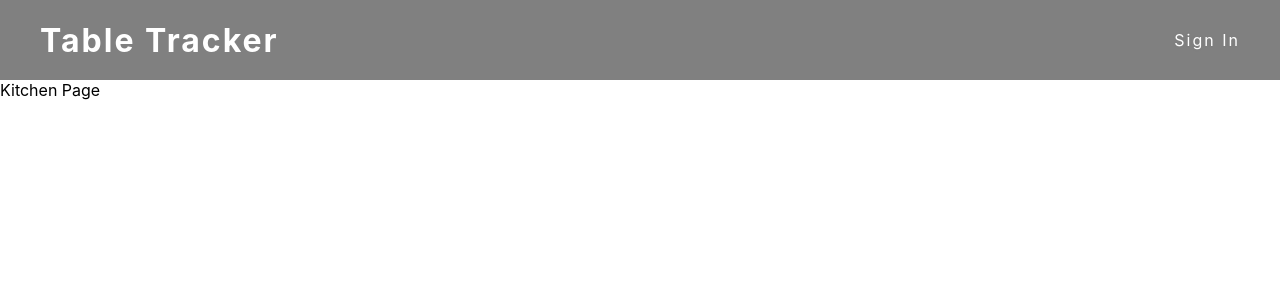
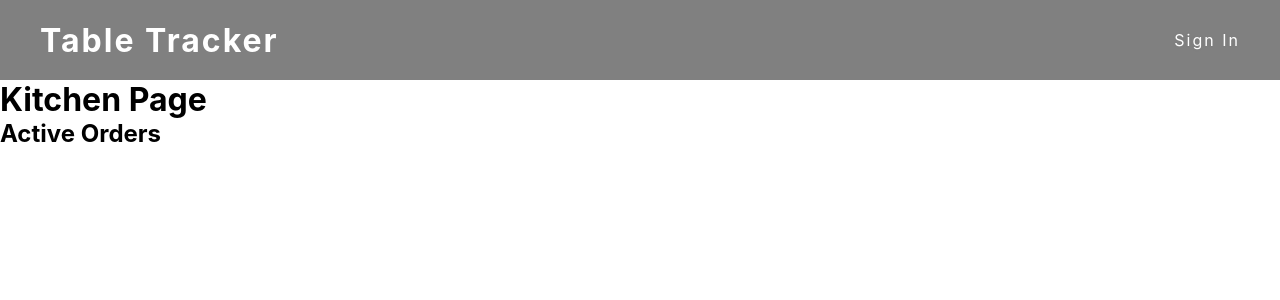
Before and after one commit to usuajiayako/Table-Tracker, a React (Create React App) app: page /kitchen in a window 1280 px wide. Shown: the top 300 px of the page. Built offline with nearby package versions, Linux system fonts and the light colour scheme; no server answers.

Commit message:
creates OrderList and OrderContext

```diff
--- /dev/null
+++ b/src/components/OrdersList/OrdersList.jsx
@@ -0,0 +1,7 @@
+import React from "react";
+
+function OrdersList() {
+  return <h2>Active Orders</h2>;
+}
+
+export default OrdersList;
--- a/src/containers/KitchenPage/KitchenPage.jsx
+++ b/src/containers/KitchenPage/KitchenPage.jsx
@@ -1,9 +1,18 @@
-import './KitchenPage.scss';
+import "./KitchenPage.scss";
+import OrdersList from "../../components/OrdersList/OrdersList";
+import { OrderContextProvider } from "../../context/OrderContext";
 
-import React from 'react';
+import React from "react";
 
 const KitchenPage = () => {
-  return <div>Kitchen Page</div>;
+  return (
+    <>
+      <h1>Kitchen Page</h1>
+      <OrderContextProvider>
+        <OrdersList />
+      </OrderContextProvider>
+    </>
+  );
 };
 
 export default KitchenPage;
--- /dev/null
+++ b/src/context/OrderContext.js
@@ -0,0 +1,13 @@
+import React, { createContext, useState } from "react";
+
+export const OrderContext = createContext();
+
+export const OrderContextProvider = (props) => {
+  const [orders] = useState();
+
+  return (
+    <OrderContext.Provider value={{ orders }}>
+      {props.children}
+    </OrderContext.Provider>
+  );
+};
```
